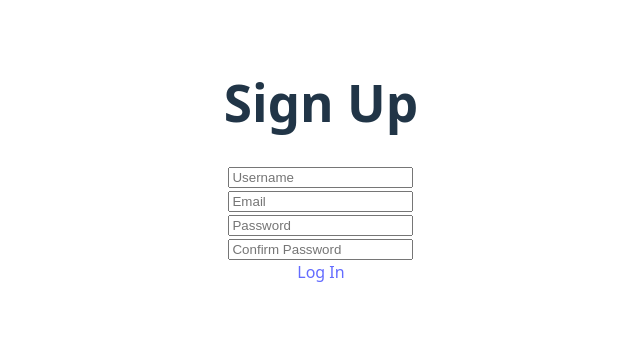
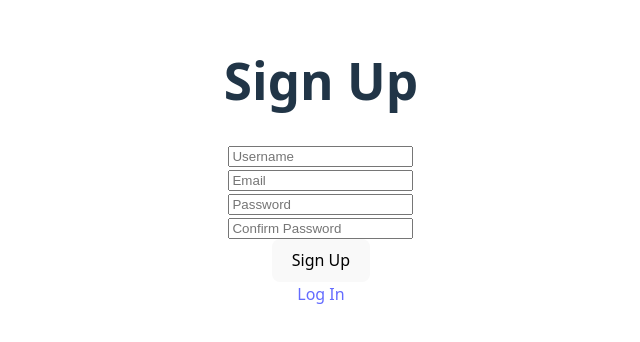
Before and after one commit to noahteitlebaum/Western-Marketplace, a React (Vite) app: page /signup in a window 1280 px wide. Shown: the part 238-580 px from the top of the page, without its empty margins (319-959 px from the left). Built offline with nearby package versions, Linux system fonts and the light colour scheme.

Commit message:
added sign up and log in confirm button

```diff
--- a/frontend/src/pages/Login.tsx
+++ b/frontend/src/pages/Login.tsx
@@ -13,6 +13,7 @@ export default function Login() {
         <div>
           <input type="password" placeholder="Password" />
         </div>
+        <button type="submit">Log In</button>
       </form>
       <a href="/Signup">Sign Up</a>
     </div>
--- a/frontend/src/pages/Signup.tsx
+++ b/frontend/src/pages/Signup.tsx
@@ -19,6 +19,7 @@ export default function Signup() {
           <div>
             <input type="password" placeholder="Confirm Password" />
           </div>
+          <button type="submit">Sign Up</button>
         </form>
       </div>
       <a href="/Login">Log In</a>
```
